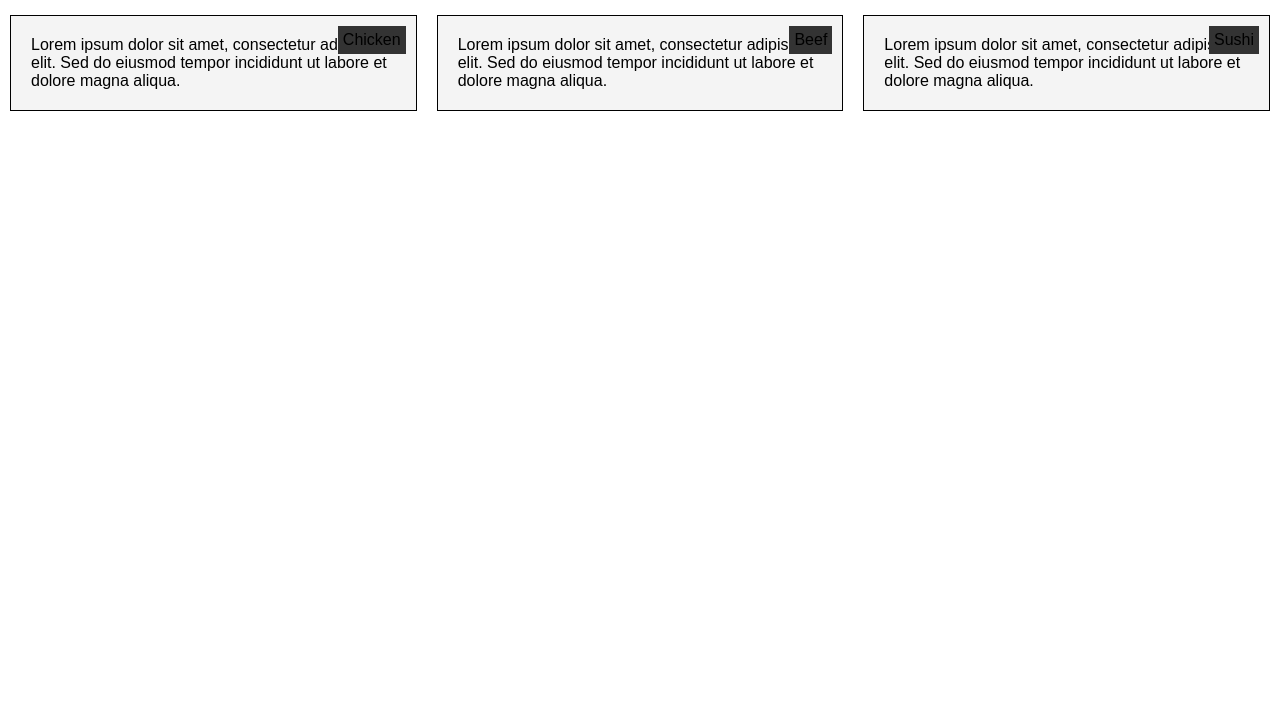
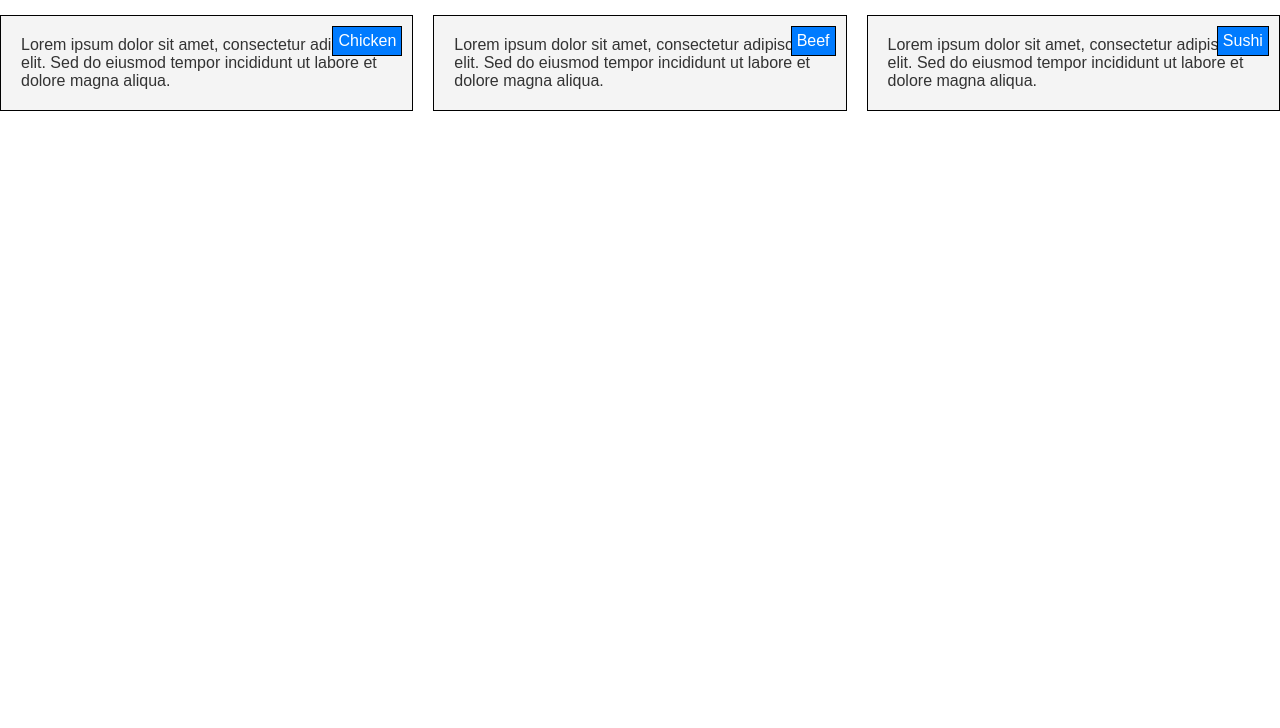
Before and after one commit to unnz13/Module2-solution, a plain HTML site: page index.html in a window 1280 px wide. Shown: the part 72-800 px from the top of the page. Drawn offline with Linux system fonts and the light colour scheme.

Commit message:
Update styles.css

```diff
--- a/css/styles.css
+++ b/css/styles.css
@@ -3,22 +3,15 @@
     margin: 0;
     padding: 0;
     box-sizing: border-box;
-    font-color: black;
 }
 
 body {
     font-family: Arial, sans-serif;
-    font-color: black;
 }
 
 header {
     text-align: center;
     margin: 20px 0;
-}
-
-p {
-    font-color: black;
-    color: black;
 }
 
 h1 {
@@ -29,6 +22,7 @@ h1 {
 main {
     display: flex;
     flex-wrap: wrap;
+    margin: 0 -10px; /* Adjusted margin to offset section margin */
 }
 
 /* Section styling */
@@ -37,19 +31,19 @@ main {
     padding: 20px;
     color: #333; /* Dark text color for contrast */
     position: relative;
-    flex: 1;
-    margin: 10px;
+    margin: 10px; /* Margin around sections */
     background-color: #f4f4f4; /* Light background color for sections */
 }
 
-
+/* Title styling */
 .title {
     position: absolute;
     top: 10px;
     right: 10px;
-    background-color: #333;
-    color: black;
+    background-color: #007bff; /* Contrasting color for titles */
+    color: white;
     padding: 5px;
+    border: 1px solid black;
 }
 
 /* Responsive Layout */
@@ -57,14 +51,14 @@ main {
 /* Desktop: 992px and above */
 @media (min-width: 992px) {
     .section {
-        width: calc(33.33% - 20px);
+        width: calc(33.33% - 20px); /* Adjusted for margin */
     }
 }
 
 /* Tablet: 768px to 991px */
 @media (min-width: 768px) and (max-width: 991px) {
     .section {
-        width: calc(50% - 20px);
+        width: calc(50% - 20px); /* Adjusted for margin */
     }
     .section:nth-child(3) {
         width: 100%;
```
